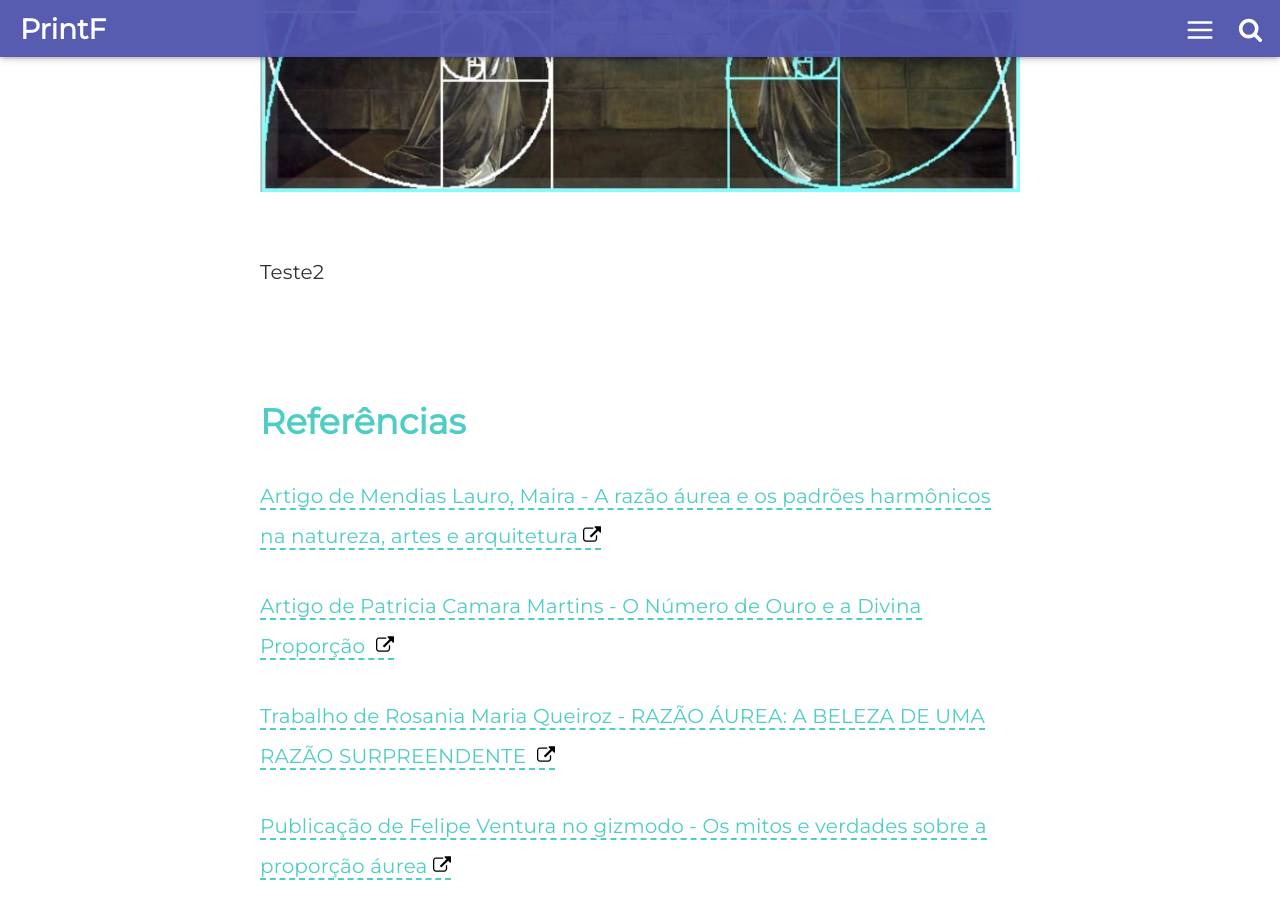
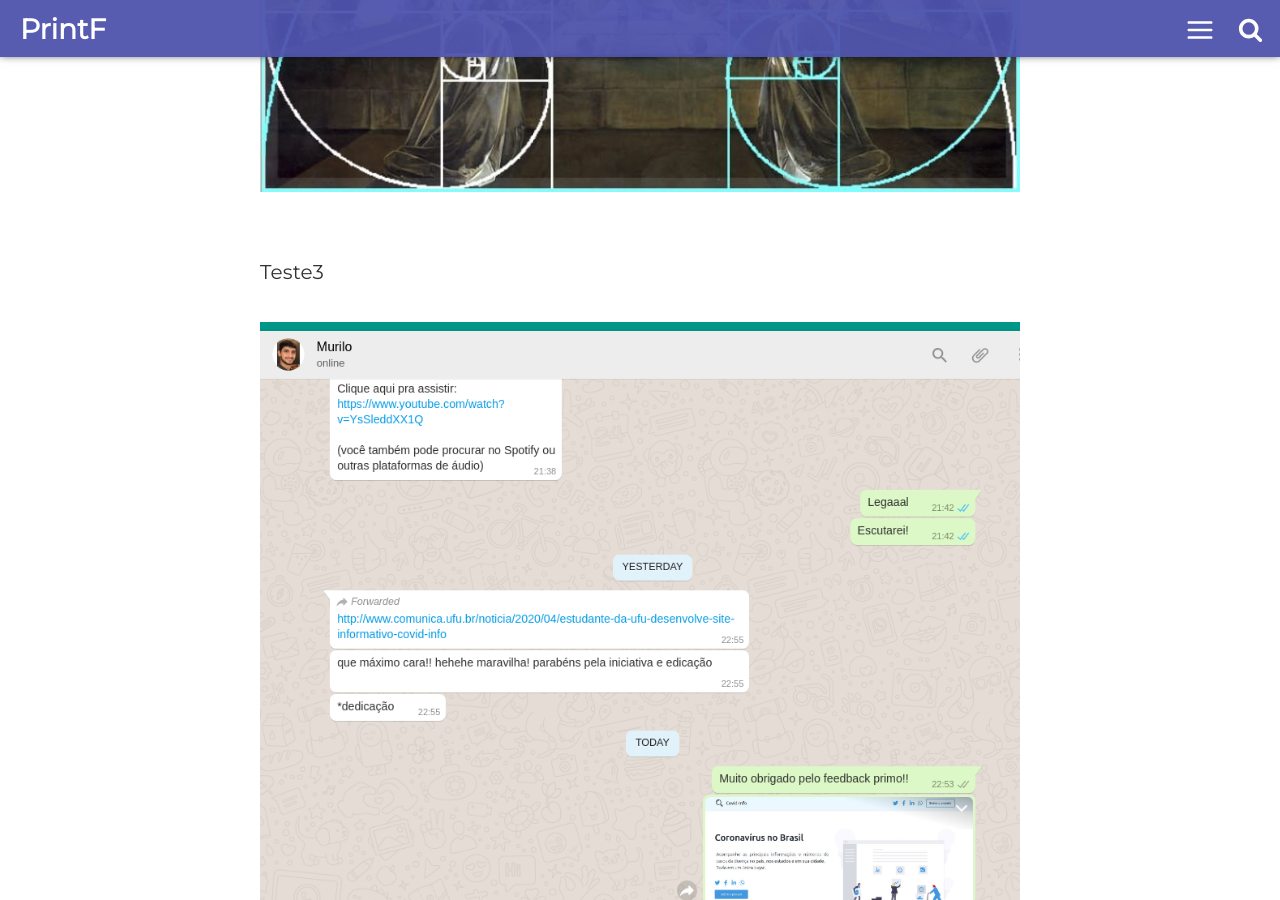
Before and after one commit to comppet/PrintF, a Jekyll site: the page built from _posts/2018-11-07-proporção-Áurea.md, in a window 1280 px wide and 900 px high, scrolled down 11994 px. Built offline with Jekyll 4.4.1, drawn with Linux system fonts in a browser that asks for light colours; comment, search, counter and statistics services are not loaded.

Commit message:
Update from Forestry.io comppet.ufu@gmail.com updated _posts/2018-11-07-proporção-Áurea.md

```diff
--- a/_posts/2018-11-07-proporção-Áurea.md
+++ b/_posts/2018-11-07-proporção-Áurea.md
@@ -4,22 +4,20 @@ comments: true
 title: Proporção Áurea
 date: 2018-11-07T21:52:20.000+00:00
 image: "/PrintF/assets/img/"
-description:
-  Proporção da matemática muito famosa presente em logomarcas, pinturas,
+description: Proporção da matemática muito famosa presente em logomarcas, pinturas,
   esculturas e até mesmo na natureza.
 main-class: dsgn
 color: "#EB7728"
 tags:
-  - design
-  - matemática
+- design
+- matemática
 categories:
 twitter_text:
 author-post: Fabrício Ziliotti
-introduction:
-  Proporção da matemática muito famosa presente em logomarcas, pinturas,
+introduction: Proporção da matemática muito famosa presente em logomarcas, pinturas,
   esculturas e até mesmo na natureza.
+
 ---
-
 ## Motivação
 
 Resolvi criar um post sobre esse tema que venho pesquisando a alguns dias e achei interessante compartilhar. Após assistir [Arthur Benjamin: A magia dos números de Fibonacci](https://www.youtube.com/watch?v=SjSHVDfXHQ4) foi a gota d'água..
@@ -107,8 +105,8 @@ Homem Vitruviano:
 A proporção áurea também era usada como um guia na obra de artistas como Salvador Dalí e de arquitetos como Le Corbusier.
 ![alt](/PrintF/assets/img/downloads/propAurea20.jpg)
 
-Teste2
-![](PrintF/assets/img/downloads/Screenshot from 2020-04-29 22-54-03.png)
+Teste3
+![](/PrintF/assets/img/downloads/Screenshot from 2020-04-29 22-54-03.png)
 
 ## Referências
 
```
